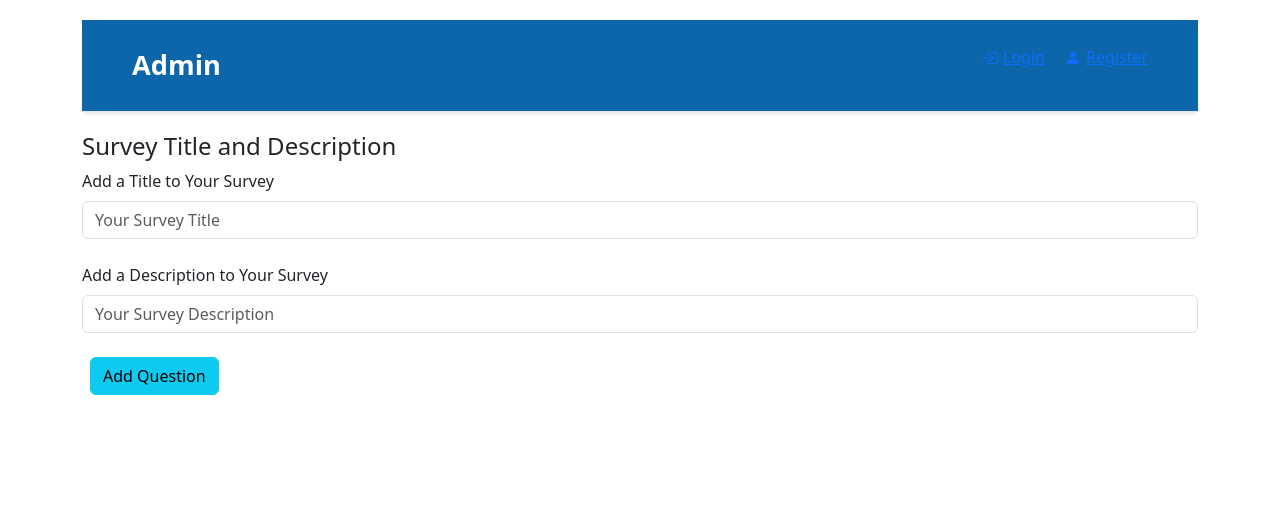
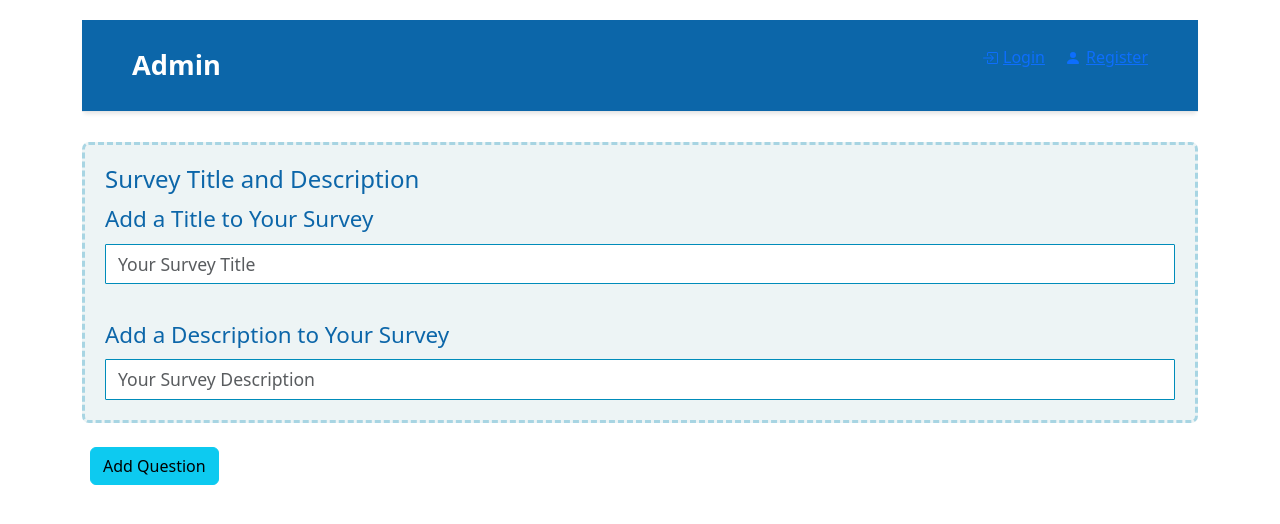
Before and after one commit to Punvireakroth/Survey, a React (Create React App) app in the folder client/: page /create-survey in a window 1280 px wide. Shown: the top 524 px of the page. Built offline with nearby package versions, Linux system fonts and the light colour scheme; a web font is replaced by a local one.

Commit message:
create survey component style

```diff
--- a/client/src/components/Survey/createQuestionComponents.jsx
+++ b/client/src/components/Survey/createQuestionComponents.jsx
@@ -3,14 +3,32 @@ import CloseButton from "react-bootstrap/CloseButton";
 
 export function ShortResponse(props) {
   return (
-    <Form.Group className="mb-3">
+    <Form.Group
+      className="mb-3"
+      style={{
+        marginTop: 30,
+        backgroundColor: "#edf4f5",
+        padding: 20,
+        borderRadius: 7,
+        border: "3px dashed rgba(122, 192, 215, .6)",
+        color: "#0c66a9",
+        fontSize: 1.4 + "rem",
+        position: "relative",
+      }}
+    >
       <CloseButton
         className="closeBtn"
         onClick={(e) => props.removeQuestion(e, props.question.id)}
+        style={{ position: "absolute", top: 10, right: 10 }}
       />
       <h4>
-        Question {props.index + 1}:
-        <medium className="text-muted">Short Reponse Question</medium>
+        Question {props.index + 1}:{" "}
+        <medium
+          className="text-muted"
+          style={{ color: "gray", fontSize: 1.2 + "rem" }}
+        >
+          Short Reponse Question
+        </medium>
       </h4>
       <Form.Label>Add your Question:</Form.Label>
       <Form.Control
@@ -21,6 +39,12 @@ export function ShortResponse(props) {
         value={props.question.question}
         type="text"
         placeholder="Add Your Question"
+        style={{
+          borderRadius: 1,
+          color: "#42a4c4",
+          fontSize: 1.1 + "rem",
+          borderColor: "#008cba",
+        }}
       />
     </Form.Group>
   );
@@ -52,7 +76,13 @@ export function TrueFalse(props) {
 
       <h4>
         Question {props.index + 1}:
-        <medium className="text-muted"> True/False Question</medium>
+        <medium
+          className="text-muted"
+          style={{ color: "gray", fontSize: 1.2 + "rem" }}
+        >
+          {" "}
+          True/False Question
+        </medium>
       </h4>
       <Form.Label>Add Your Question:</Form.Label>
       <Form.Control
@@ -74,15 +104,39 @@ export function TrueFalse(props) {
 
 export function Paragraph(props) {
   return (
-    <Form.Group className="mb-3">
+    <Form.Group
+      className="mb-3"
+      style={{
+        marginTop: 30,
+        backgroundColor: "#edf4f5",
+        padding: 20,
+        borderRadius: 7,
+        border: "3px dashed rgba(122, 192, 215, .6)",
+        color: "#0c66a9",
+        fontSize: 1.4 + "rem",
+        position: "relative",
+      }}
+    >
       <CloseButton
         className="closeBtn"
         onClick={(e) => props.removeQuestion(e, props.question._id)}
+        style={{
+          position: "absolute",
+          top: 10,
+          right: 10,
+          color: "#0c66a9",
+        }}
       />
 
       <h4>
         Question {props.index + 1}:
-        <medium className="text-muted"> Paragraph Response Question</medium>
+        <medium
+          className="text-muted"
+          style={{ color: "gray", fontSize: 1.2 + "rem" }}
+        >
+          {" "}
+          Paragraph Response Question
+        </medium>
       </h4>
       <Form.Label>Add Your Question:</Form.Label>
       <Form.Control
@@ -93,6 +147,12 @@ export function Paragraph(props) {
         value={props.question.question}
         type="text"
         placeholder="Add Your Question"
+        style={{
+          borderRadius: 1,
+          color: "#42a4c4",
+          fontSize: 1.1 + "rem",
+          borderColor: "#008cba",
+        }}
       />
     </Form.Group>
   );
@@ -100,7 +160,19 @@ export function Paragraph(props) {
 
 export function SurveyTitle(props) {
   return (
-    <Form.Group className="mb-3">
+    <Form.Group
+      className="mb-3"
+      style={{
+        marginTop: 30,
+        backgroundColor: "#edf4f5",
+        padding: 20,
+        borderRadius: 7,
+        border: "3px dashed rgba(122, 192, 215, .6)",
+        color: "#0c66a9",
+        fontSize: 1.4 + "rem",
+        position: "relative",
+      }}
+    >
       <h4>Survey Title and Description</h4>
       <Form.Label>Add a Title to Your Survey</Form.Label>
       <Form.Control
@@ -110,6 +182,12 @@ export function SurveyTitle(props) {
         value={props.title}
         type="text"
         placeholder="Your Survey Title"
+        style={{
+          borderRadius: 1,
+          color: "#42a4c4",
+          fontSize: 1.1 + "rem",
+          borderColor: "#008cba",
+        }}
       />
       <br />
       <Form.Label>Add a Description to Your Survey</Form.Label>
@@ -120,6 +198,12 @@ export function SurveyTitle(props) {
         value={props.description}
         type="text"
         placeholder="Your Survey Description"
+        style={{
+          borderRadius: 1,
+          color: "#42a4c4",
+          fontSize: 1.1 + "rem",
+          borderColor: "#008cba",
+        }}
       />
     </Form.Group>
   );
```
